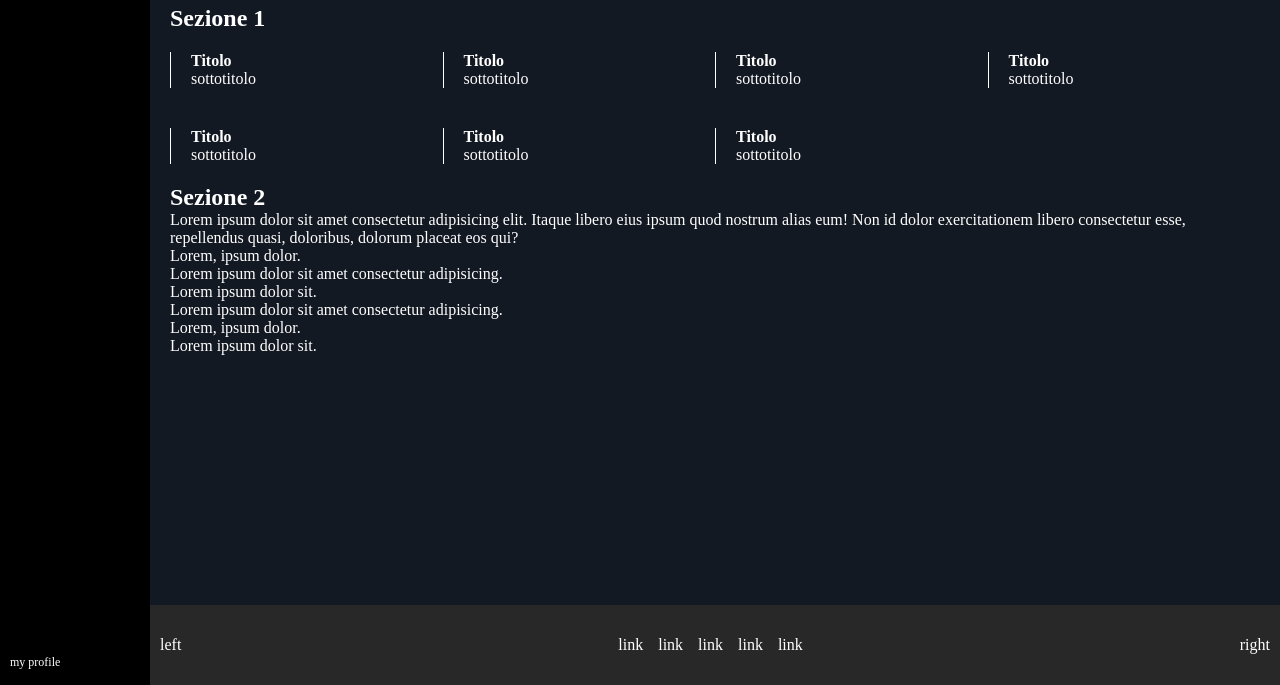
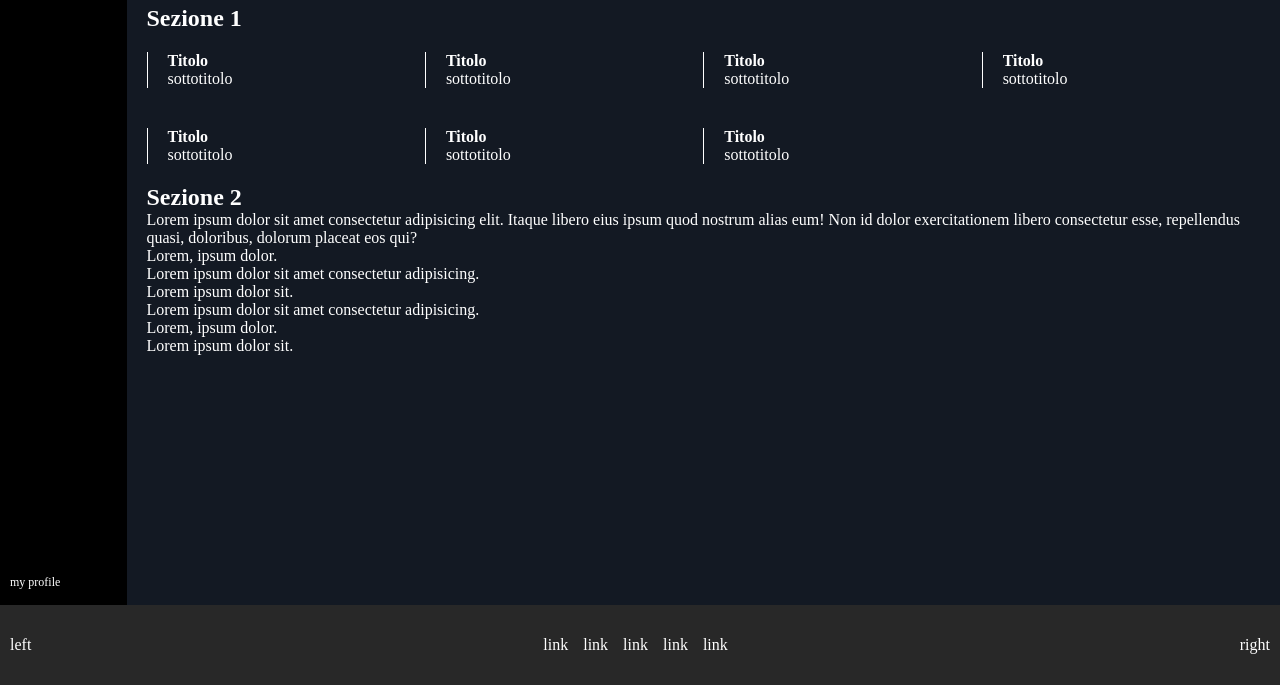
Before and after one commit to MarinaLasorsa/html-css-viewport, a plain HTML site: page index.html in a window 1280 px wide. Shown: the part 115-800 px from the top of the page. Drawn offline with Linux system fonts and the light colour scheme.

Commit message:
FIX: general layout

```diff
--- a/css/style.css
+++ b/css/style.css
@@ -20,15 +20,21 @@ a {
 .webapp {
 	height: 100vh;
     display: flex;
+    flex-direction: column;
     color: white;
+}
+
+.app-body {
+	display: flex;
+    flex-grow: 1;
 }
 
 .webapp .sidebar {
 	background-color: black;
     padding: 15px 10px;
     width: 150px;
-    height: 100vh;
     display: flex;
+    flex-shrink: 1;
     flex-direction: column;
     justify-content: space-between;
 }
@@ -39,10 +45,6 @@ a {
 
 .sidebar ul.nav {
 	margin: 10px 0;
-}
-
-.webapp main {
-	flex-grow: 1;
 }
 
 .top-bar {
@@ -80,16 +82,16 @@ a {
     margin: 20px 0
 }
 
-.webapp .webapp-footer {
+.webapp .app-bottom {
 	background-color: #282828;
-    padding: 20px 10px;
+    padding: 10px 10px;
     height: 80px;
     display: flex;
     align-items: center;
     justify-content: space-between;
 }
 
-.webapp-footer ul {
+.app-bottom ul {
     display: flex;
 	gap: 15px;
 }
--- a/index.html
+++ b/index.html
@@ -8,8 +8,8 @@
 </head>
 <body>
     <div class="webapp">
-        <header>
-            <div class="sidebar">
+        <div class="app-body">
+            <header class="sidebar">
                 <div>
                     <h2>Logo</h2>
                     <ul class="nav">
@@ -22,9 +22,8 @@
                 <div class="nav">
                     <p>my profile</p>
                 </div>
-            </div>
             </header>
-        <main>
+            <main class="app-content">
                 <div class="top-bar">
                     <a href="#" class="button">Abbonati</a>
                 </div>
@@ -75,7 +74,9 @@
                         </ul>
                     </section>
                 </div>
-            <div class="webapp-footer">
+            </main>
+        </div>
+        <div class="app-bottom">
             <div>left</div>
             <ul>
                 <li><a href="#">link</a></li>
@@ -86,7 +87,6 @@
             </ul>
             <div>right</div>
         </div>
-        </main>
     </div>
 </body>
 </html>
```
Lines whose indentation alone changed are shown as unchanged.
